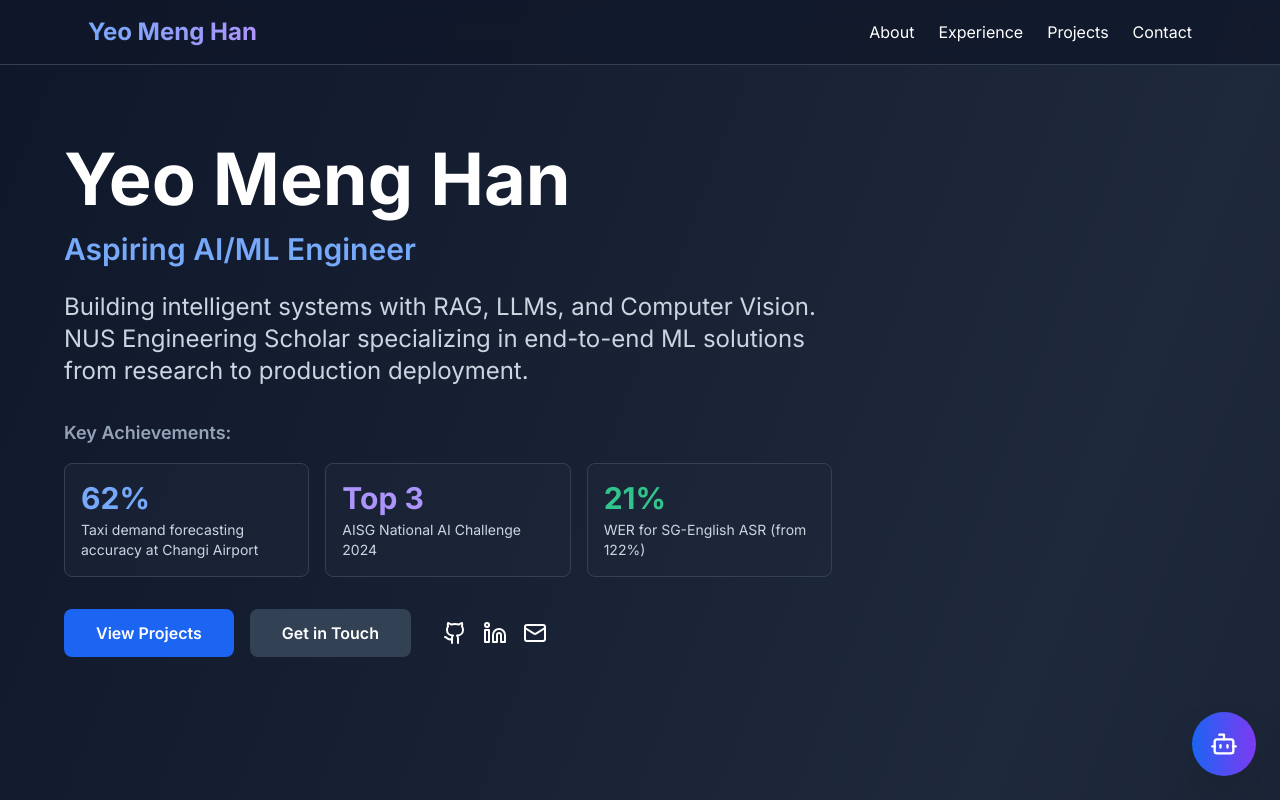
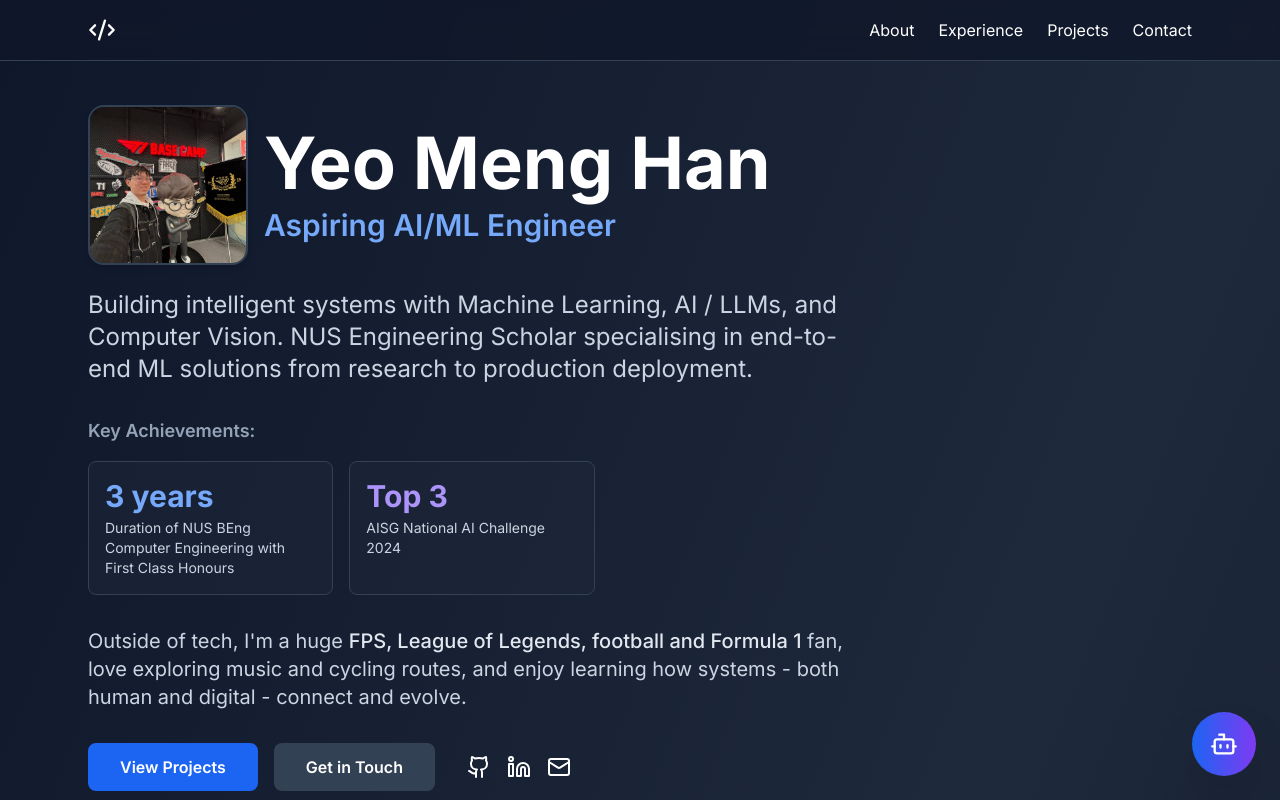
Before and after one commit to yeo-menghan/yeo-menghan.github.io, a Next.js app: page / in a window 1280 px wide. Shown: the top 800 px of the page. Built offline with nearby package versions, Linux system fonts and the light colour scheme.

Commit message:
Updates to Hero.tsx

```diff
--- a/app/components/Footer.tsx
+++ b/app/components/Footer.tsx
@@ -22,13 +22,6 @@ export default function Footer() {
               >
                 <Mail size={20} />
                 <span>yeo_menghan@u.nus.edu</span>
-              </a>
-              <a
-                href="tel:+6598150541"
-                className="flex items-center gap-3 text-slate-300 hover:text-blue-400 transition-colors"
-              >
-                <Phone size={20} />
-                <span>+65 9815 0541</span>
               </a>
             </div>
           </div>
--- a/app/components/Hero.tsx
+++ b/app/components/Hero.tsx
@@ -1,12 +1,16 @@
-// components/Hero.tsx
 'use client';
 
-import { motion } from 'framer-motion';
-import { Github, Linkedin, Mail } from 'lucide-react';
+import {useState } from 'react';
+import { motion, AnimatePresence } from 'framer-motion';
+import { Github, Linkedin, Mail, Code2, Menu, X} from 'lucide-react';
 
 export default function Hero() {
+
+  const [menuOpen, setMenuOpen] = useState(false);
+
   const scrollToSection = (id: string) => {
     document.getElementById(id)?.scrollIntoView({ behavior: 'smooth' });
+    setMenuOpen(false); // close menu after clicking
   };
 
   return (
@@ -14,57 +18,83 @@ export default function Hero() {
       {/* Navigation */}
       <nav className="fixed top-0 w-full bg-slate-900/80 backdrop-blur-md z-40 border-b border-slate-700">
         <div className="max-w-6xl mx-auto px-6 py-4 flex justify-between items-center">
-          <h1 className="text-2xl font-bold bg-gradient-to-r from-blue-400 to-purple-400 bg-clip-text text-transparent">
-            Yeo Meng Han
-          </h1>
-          <div className="flex gap-6 items-center">
+          {/* 🔗 Logo linking to Rick Roll */}
+          <a
+            href="https://www.youtube.com/watch?v=dQw4w9WgXcQ"
+            target="_blank"
+            rel="noopener noreferrer"
+            className="flex items-center gap-2 hover:text-blue-400 transition-colors"
+          >
+            <Code2 size={28} />
+          </a>
+
+          {/* Desktop Nav */}
+          <div className="hidden md:flex gap-6 items-center">
+            <button onClick={() => scrollToSection('about')} className="hover:text-blue-400 transition-colors">About</button>
+            <button onClick={() => scrollToSection('experience')} className="hover:text-blue-400 transition-colors">Experience</button>
+            <button onClick={() => scrollToSection('projects')} className="hover:text-blue-400 transition-colors">Projects</button>
+            <button onClick={() => scrollToSection('contact')} className="hover:text-blue-400 transition-colors">Contact</button>
+          </div>
+
+          {/* Mobile Hamburger Icon */}
           <button
-              onClick={() => scrollToSection('about')}
-              className="hover:text-blue-400 transition-colors hidden md:block"
+            className="md:hidden hover:text-blue-400 transition-colors"
+            onClick={() => setMenuOpen(!menuOpen)}
+            aria-label="Toggle menu"
           >
-              About
-            </button>
-            <button
-              onClick={() => scrollToSection('experience')}
-              className="hover:text-blue-400 transition-colors hidden md:block"
-            >
-              Experience
-            </button>
-            <button
-              onClick={() => scrollToSection('projects')}
-              className="hover:text-blue-400 transition-colors hidden md:block"
-            >
-              Projects
-            </button>
-            <button
-              onClick={() => scrollToSection('contact')}
-              className="hover:text-blue-400 transition-colors hidden md:block"
-            >
-              Contact
+            {menuOpen ? <X size={26} /> : <Menu size={26} />}
           </button>
         </div>
+
+        {/* Mobile Dropdown Menu */}
+        <AnimatePresence>
+          {menuOpen && (
+            <motion.div
+              initial={{ opacity: 0, y: -10 }}
+              animate={{ opacity: 1, y: 0 }}
+              exit={{ opacity: 0, y: -10 }}
+              transition={{ duration: 0.2 }}
+              className="md:hidden bg-slate-900 border-t border-slate-700"
+            >
+              <div className="flex flex-col px-6 py-4 space-y-3">
+                <button onClick={() => scrollToSection('about')} className="text-left hover:text-blue-400 transition-colors">About</button>
+                <button onClick={() => scrollToSection('experience')} className="text-left hover:text-blue-400 transition-colors">Experience</button>
+                <button onClick={() => scrollToSection('projects')} className="text-left hover:text-blue-400 transition-colors">Projects</button>
+                <button onClick={() => scrollToSection('contact')} className="text-left hover:text-blue-400 transition-colors">Contact</button>
               </div>
+            </motion.div>
+          )}
+        </AnimatePresence>
       </nav>
 
       {/* Hero Content */}
-      <div className="max-w-6xl mx-auto w-full">
+      <div className="max-w-6xl mx-auto w-full px-6 mt-24"> {/* ⬅ Added px-6 and mt-24 for spacing/alignment */}
         <motion.div
           initial={{ opacity: 0, y: 20 }}
           animate={{ opacity: 1, y: 0 }}
           transition={{ duration: 0.8 }}
         >
-          <div className="mb-6">
-            <h2 className="text-5xl md:text-7xl font-bold mb-4">
+
+          <div className="mb-6 flex flex-col md:flex-row items-center gap-4 text-center md:text-left">
+            <img
+              src="/yeo-menghan.jpg"
+              alt="Yeo Meng Han"
+              className="w-40 h-40 md:w-40 md:h-40 rounded-2xl object-cover border-2 border-slate-700 shadow-md"
+            />
+            <div>
+              <h2 className="text-4xl md:text-7xl font-bold mb-2 mt-2 md:mt-0">
                 Yeo Meng Han
               </h2>
-            <p className="text-2xl md:text-3xl text-blue-400 font-semibold mb-6">
+              <p className="text-xl md:text-3xl text-blue-400 font-semibold">
                 Aspiring AI/ML Engineer
               </p>
             </div>
+          </div>
+
 
           <p className="text-xl md:text-2xl text-slate-300 mb-8 max-w-3xl leading-relaxed">
-            Building intelligent systems with RAG, LLMs, and Computer Vision.
-            NUS Engineering Scholar specializing in end-to-end ML solutions
+            Building intelligent systems with Machine Learning, AI / LLMs, and Computer Vision.
+            NUS Engineering Scholar specialising in end-to-end ML solutions
             from research to production deployment.
           </p>
 
@@ -72,18 +102,26 @@ export default function Hero() {
             <h3 className="text-lg font-semibold text-slate-400 mb-4">Key Achievements:</h3>
             <div className="grid md:grid-cols-3 gap-4 max-w-3xl">
               <div className="bg-slate-800/50 p-4 rounded-lg border border-slate-700">
-                <p className="text-3xl font-bold text-blue-400 mb-1">62%</p>
-                <p className="text-sm text-slate-300">Taxi demand forecasting accuracy at Changi Airport</p>
+                <p className="text-3xl font-bold text-blue-400 mb-1">3 years</p>
+                <p className="text-sm text-slate-300">Duration of NUS BEng Computer Engineering with First Class Honours</p>
               </div>
               <div className="bg-slate-800/50 p-4 rounded-lg border border-slate-700">
                 <p className="text-3xl font-bold text-purple-400 mb-1">Top 3</p>
                 <p className="text-sm text-slate-300">AISG National AI Challenge 2024</p>
               </div>
-              <div className="bg-slate-800/50 p-4 rounded-lg border border-slate-700">
-                <p className="text-3xl font-bold text-green-400 mb-1">21%</p>
+              {/* <div className="bg-slate-800/50 p-4 rounded-lg border border-slate-700">
+                <p className="text-3xl font-bold text-green-400 mb-1">122%</p>
                 <p className="text-sm text-slate-300">WER for SG-English ASR (from 122%)</p>
+              </div> */}
             </div>
           </div>
+
+          {/* Personal Intro Section */}
+          <div className="mb-8 max-w-3xl">
+            <p className="text-lg md:text-xl text-slate-300 leading-relaxed">
+              Outside of tech, I'm a huge <span className="text-slate-200 font-medium">FPS, League of Legends, football and Formula 1</span> fan,
+              love exploring music and cycling routes, and enjoy learning how systems - both human and digital - connect and evolve.
+            </p>
           </div>
 
           <div className="flex gap-4 flex-wrap items-center">
@@ -100,26 +138,13 @@ export default function Hero() {
               Get in Touch
             </a>
             <div className="flex gap-4 ml-4">
-              <a
-                href="https://github.com/yeo-menghan"
-                target="_blank"
-                rel="noopener noreferrer"
-                className="hover:text-blue-400 transition-colors"
-              >
+              <a href="https://github.com/yeo-menghan" target="_blank" rel="noopener noreferrer" className="hover:text-blue-400 transition-colors">
                 <Github size={24} />
               </a>
-              <a
-                href="https://linkedin.com"
-                target="_blank"
-                rel="noopener noreferrer"
-                className="hover:text-blue-400 transition-colors"
-              >
+              <a href="https://www.linkedin.com/in/yeo-meng-han/" target="_blank" rel="noopener noreferrer" className="hover:text-blue-400 transition-colors">
                 <Linkedin size={24} />
               </a>
-              <a
-                href="mailto:yeo_menghan@u.nus.edu"
-                className="hover:text-blue-400 transition-colors"
-              >
+              <a href="mailto:yeo_menghan@u.nus.edu" className="hover:text-blue-400 transition-colors">
                 <Mail size={24} />
               </a>
             </div>
```
Lines whose indentation alone changed are shown as unchanged.
